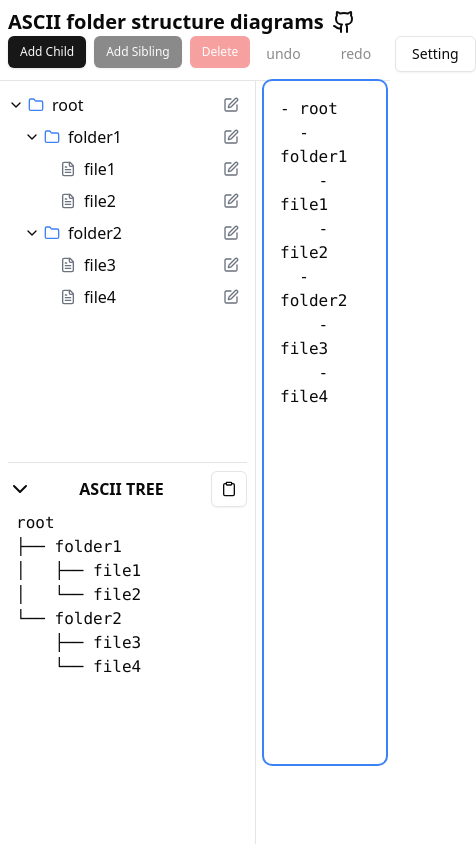
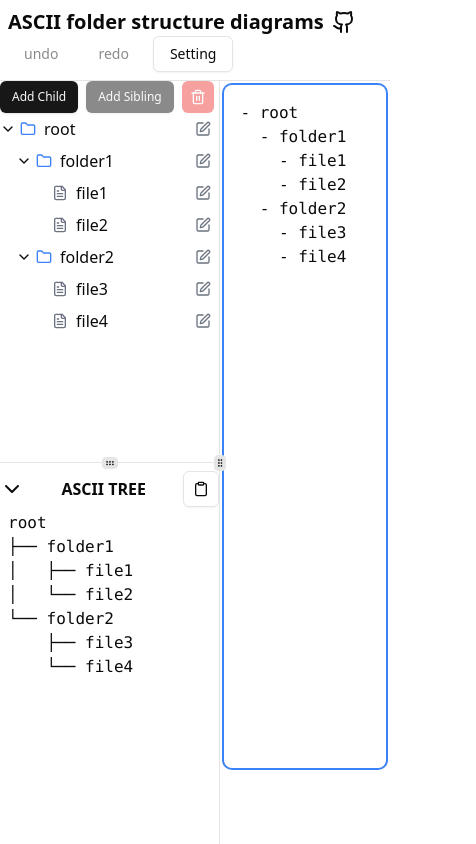
Before and after one commit to Mirrorgo/ascii-tree, a React (Vite) app: page / in a window 390 px wide. Shown: the whole page, 476 px wide, since content can reach past the window. Built offline with nearby package versions, Linux system fonts and the light colour scheme; the HTML template or start-up script is replaced by a standard one.

Commit message:
feat: support responsive  panel

```diff
--- a/src/App.tsx
+++ b/src/App.tsx
@@ -7,6 +7,7 @@ import {
   ChevronRight,
   Clipboard,
   Github,
+  Trash2,
 } from "lucide-react";
 import TextEditor from "./components/mg/text-editor";
 import { Alert, AlertDescription, AlertTitle } from "./components/ui/alert";
@@ -29,6 +30,7 @@ import {
   ResizablePanelGroup,
 } from "./components/ui/resizable";
 import { ImperativePanelHandle } from "react-resizable-panels";
+import { useResponsivePanel } from "./hooks/use-responsive-panel";
 
 interface TextState {
   content: string;
@@ -427,6 +429,8 @@ function App() {
   const asciiTreeRef = useRef<ImperativePanelHandle>(null);
   const [isAsciiTreeCollapse, setIsAsciiTreeCollapse] = useState(false);
 
+  const { defaultSize, maxSize, minSize } = useResponsivePanel();
+
   return (
     <div className="h-screen flex flex-col">
       <div className="w-full border-b p-2">
@@ -443,34 +447,6 @@ function App() {
           </a>
         </div>
         <div className="flex justify-between">
-          <div className="flex gap-2">
-            <Button
-              size="sm"
-              onClick={addChildNode}
-              disabled={selectedNodeIds.length > 1}
-            >
-              Add Child
-            </Button>
-            <Button
-              size="sm"
-              onClick={addSiblingNode}
-              disabled={
-                selectedNodeIds.length !== 1 || selectedNodeIds.includes("root")
-              }
-            >
-              Add Sibling
-            </Button>
-            <Button
-              size="sm"
-              variant="destructive"
-              onClick={deleteNode}
-              disabled={
-                selectedNodeIds.length === 0 || selectedNodeIds.includes("root")
-              }
-            >
-              Delete
-            </Button>
-          </div>
           {/* global bar */}
           <div className="flex gap-2">
             <Button
@@ -505,10 +481,47 @@ function App() {
           </div>
         </div>
       </div>
-      <div className="flex flex-1 gap-2">
-        <div className="w-64 border-r p-2">
+      {/* main */}
+
+      <ResizablePanelGroup direction="horizontal">
+        <ResizablePanel
+          defaultSize={defaultSize}
+          maxSize={maxSize}
+          minSize={minSize}
+        >
           <ResizablePanelGroup direction="vertical">
             <ResizablePanel>
+              <div className="flex gap-2">
+                <Button
+                  size="sm"
+                  onClick={addChildNode}
+                  disabled={selectedNodeIds.length > 1}
+                >
+                  Add Child
+                </Button>
+                <Button
+                  size="sm"
+                  onClick={addSiblingNode}
+                  disabled={
+                    selectedNodeIds.length !== 1 ||
+                    selectedNodeIds.includes("root")
+                  }
+                >
+                  Add Sibling
+                </Button>
+                <Button
+                  size="icon"
+                  className="w-8 h-8" // icon 本来是9，调小一点
+                  variant="destructive"
+                  onClick={deleteNode}
+                  disabled={
+                    selectedNodeIds.length === 0 ||
+                    selectedNodeIds.includes("root")
+                  }
+                >
+                  <Trash2 />
+                </Button>
+              </div>
               <TreeNodeComponent
                 node={fileTree}
                 onUpdate={updateNode}
@@ -519,7 +532,7 @@ function App() {
                 disabled={isTreeLocked}
               />
             </ResizablePanel>
-            <ResizableHandle />
+            <ResizableHandle withHandle />
             <ResizablePanel
               ref={asciiTreeRef}
               minSize={30}
@@ -559,8 +572,10 @@ function App() {
               </div>
             </ResizablePanel>
           </ResizablePanelGroup>
-        </div>
-        <div className="flex-1 flex flex-col h-full mr-1">
+        </ResizablePanel>
+        <ResizableHandle withHandle />
+        <ResizablePanel>
+          <div className="flex-1 flex flex-col h-full m-1">
             <TextEditor
               initialValue={textState.content}
               onChange={handleEditorChange}
@@ -576,7 +591,8 @@ function App() {
               )}
             </div>
           </div>
-      </div>
+        </ResizablePanel>
+      </ResizablePanelGroup>
     </div>
   );
 }
--- /dev/null
+++ b/src/hooks/use-responsive-panel.ts
@@ -0,0 +1,49 @@
+import { useEffect, useState } from "react";
+
+const useResponsivePanel = () => {
+  // 下面的初始值是百分比
+  // 初始值设置为这些合理的百分比可以防止页面首次渲染时出现任何视觉跳动
+  const [panelProps, setPanelProps] = useState({
+    defaultSize: 25,
+    minSize: 15,
+    maxSize: 30,
+  });
+
+  useEffect(() => {
+    const handleResize = () => {
+      const windowWidth = window.innerWidth;
+      const minWidth = 220;
+      const smallScreenMaxWidth = 300;
+      const largeScreenMaxWidth = 400;
+
+      // 将像素值转换为百分比
+      const minSizePercent = (minWidth / windowWidth) * 100;
+
+      if (windowWidth < 1024) {
+        // 小屏幕
+        const maxSizePercent = (smallScreenMaxWidth / windowWidth) * 100;
+        setPanelProps({
+          defaultSize: Math.min(25, maxSizePercent),
+          minSize: minSizePercent,
+          maxSize: maxSizePercent,
+        });
+      } else {
+        // 大屏幕
+        const maxSizePercent = (largeScreenMaxWidth / windowWidth) * 100;
+        setPanelProps({
+          defaultSize: Math.min(25, maxSizePercent),
+          minSize: minSizePercent,
+          maxSize: maxSizePercent,
+        });
+      }
+    };
+
+    handleResize();
+    window.addEventListener("resize", handleResize);
+    return () => window.removeEventListener("resize", handleResize);
+  }, []);
+
+  return panelProps;
+};
+
+export { useResponsivePanel };
```
Lines whose indentation alone changed are shown as unchanged.
